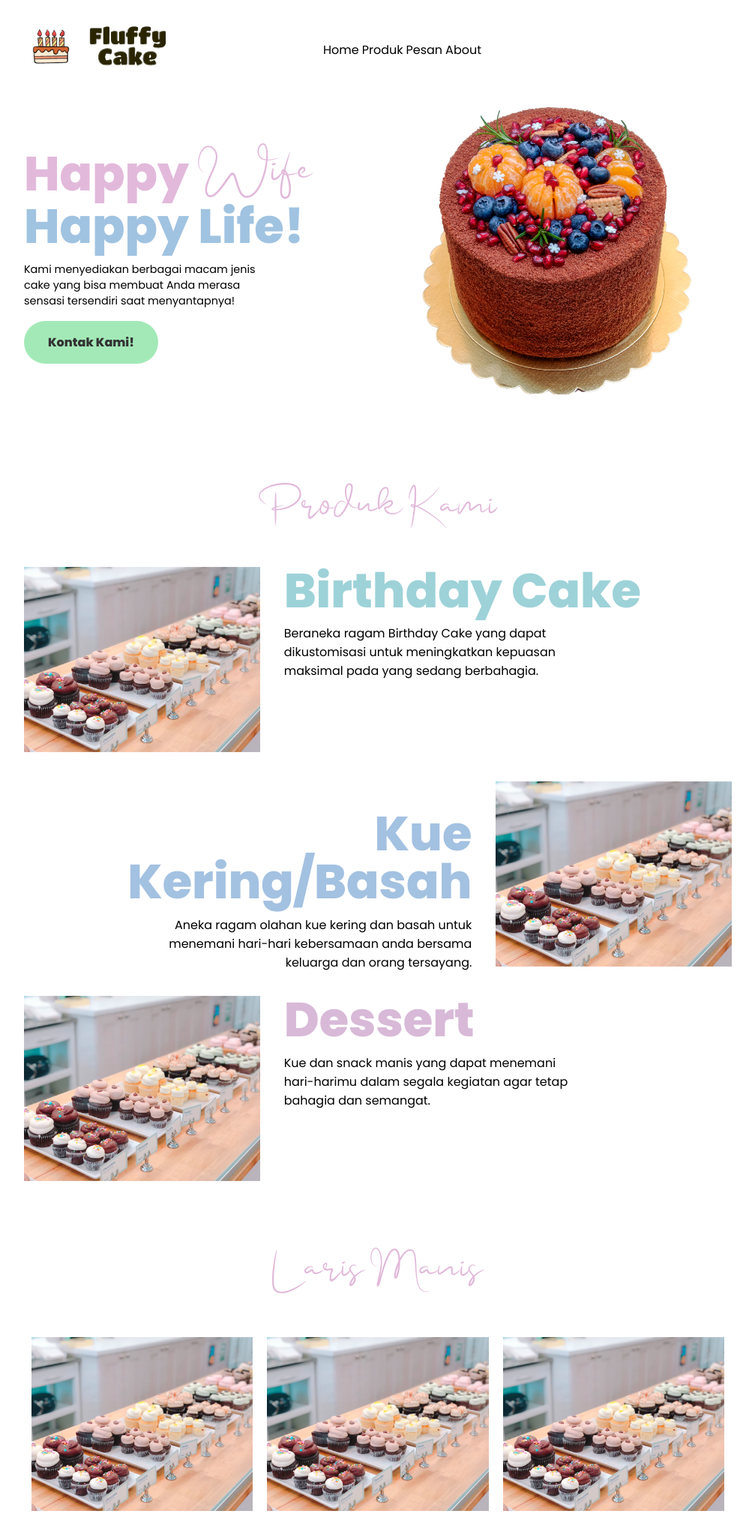
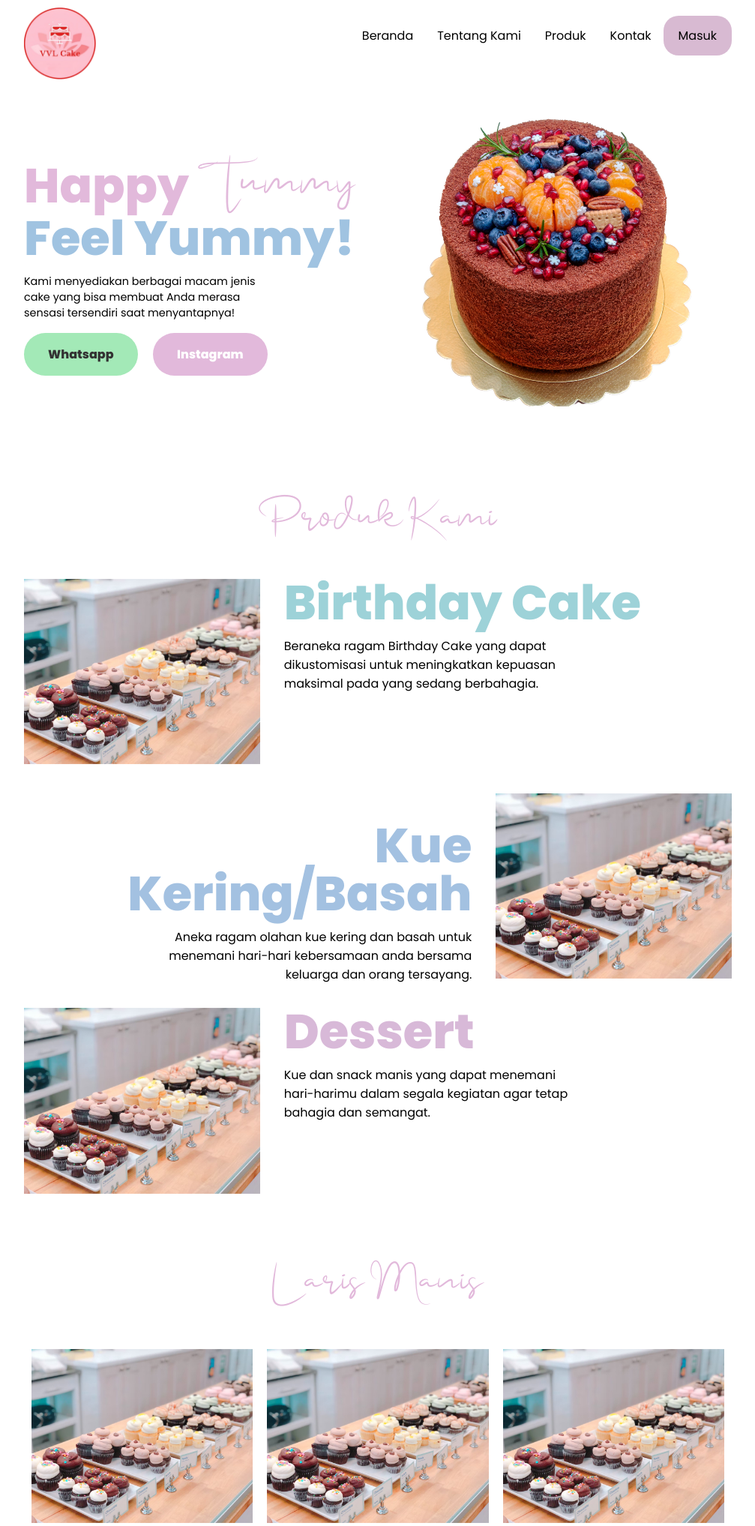
Before and after one commit to Hendrik-Krisma/tugas-UTS-web-pwd, a PHP site: page / in a window 1280 px wide. Shown: the top 2035 px of the page at 75% size, without its empty margins (136-1143 px from the left). Run offline with PHP 8.4, Linux system fonts and the light colour scheme.

Commit message:
Kode part 3

```diff
--- /dev/null
+++ b/assets/css/button.css
@@ -0,0 +1,113 @@
+/* Tombol Whatsapp */
+.tombol_whatsapp {
+    font-family: pebold;
+    display: inline-block;
+    vertical-align: middle;
+    -webkit-transform: perspective(1px) translateZ(0);
+    transform: perspective(1px) translateZ(0);
+    box-shadow: 0 0 1px rgba(0, 0, 0, 0);
+    position: relative;
+    overflow: hidden;
+    background: #A3E9B7;
+    -webkit-transition-property: color;
+    transition-property: color;
+    -webkit-transition-duration: 0.3s;
+    transition-duration: 0.3s;
+    padding: 1em 2em;
+    border-radius: 100px;
+    margin-top: 1em;
+    margin-right: 1em;
+    border: 0px;
+    color: #333333;
+  }
+
+.tombol_whatsapp:before {
+    content: "";
+    position: absolute;
+    z-index: -1;
+    top: 0;
+    left: 0;
+    right: 0;
+    bottom: 0;
+    background: #333333;
+    border-radius: 100%;
+    -webkit-transform: scale(0);
+    transform: scale(0);
+    -webkit-transition-property: transform;
+    transition-property: transform;
+    -webkit-transition-duration: 0.5s;
+    transition-duration: 0.5s;
+    -webkit-transition-timing-function: ease-out;
+transition-timing-function: ease-out;
+}
+.tombol_whatsapp:hover, .tombol_whatsapp:focus, .tombol_whatsapp:active {
+    color: #A3E9B7;
+    cursor: pointer;
+}
+
+.tombol_whatsapp a:hover, .tombol_whatsapp a:focus, .tombol_whatsapp a:active {
+    color: #A3E9B7;
+    cursor: pointer;
+}
+
+.tombol_whatsapp:hover:before, .tombol_whatsapp:focus:before, .tombol_whatsapp:active:before {
+    -webkit-transform: scale(2);
+    transform: scale(2);
+}
+
+/* Tombol Instagram */
+.tombol_instagram {
+    font-family: pebold;
+    display: inline-block;
+    vertical-align: middle;
+    -webkit-transform: perspective(1px) translateZ(0);
+    transform: perspective(1px) translateZ(0);
+    box-shadow: 0 0 1px rgba(0, 0, 0, 0);
+    position: relative;
+    overflow: hidden;
+    background: #E2B9DB;
+    -webkit-transition-property: color;
+    transition-property: color;
+    -webkit-transition-duration: 0.3s;
+    transition-duration: 0.3s;
+    padding: 1em 2em;
+    border-radius: 100px;
+    margin-top: 1em;
+    margin-right: 1em;
+    border: 0px;
+    color: white;
+  }
+
+.tombol_instagram:before {
+    content: "";
+    position: absolute;
+    z-index: -1;
+    top: 0;
+    left: 0;
+    right: 0;
+    bottom: 0;
+    background: #333333;
+    border-radius: 100%;
+    -webkit-transform: scale(0);
+    transform: scale(0);
+    -webkit-transition-property: transform;
+    transition-property: transform;
+    -webkit-transition-duration: 0.5s;
+    transition-duration: 0.5s;
+    -webkit-transition-timing-function: ease-out;
+    transition-timing-function: ease-out;
+}
+.tombol_instagram:hover, .tombol_instagram:focus, .tombol_instagram:active {
+    color: #E2B9DB;
+    cursor: pointer;
+}
+
+.tombol_instagram a:hover, .tombol_instagram a:focus, .tombol_instagram a:active {
+    color: #E2B9DB;
+    cursor: pointer;
+}
+
+.tombol_instagram:hover:before, .tombol_instagram:focus:before, .tombol_instagram:active:before {
+    -webkit-transform: scale(2);
+    transform: scale(2);
+}
--- a/assets/css/grid.css
+++ b/assets/css/grid.css
@@ -4,6 +4,12 @@
     /* grid-template-columns: 16rem 1fr 16rem; */
     grid-template-rows: auto 1fr auto;
     padding: 0 10em;
+}
+
+.grid_daftar{
+    display: grid;
+    grid-template-columns: repeat(12, 1fr);
+    margin: 0 12em;
 }
 
 .grid_tengah{
--- /dev/null
+++ b/assets/css/navbar.css
@@ -0,0 +1,62 @@
+.wrapper {
+    width: 100%;
+    margin: auto;
+    position: relative;
+}
+
+.menu {
+    float: right;
+}
+
+nav {
+    width: 100%;
+    margin: auto;
+    display: flex;
+    line-height: 80px;
+    position: sticky;
+    position: -webkit-sticky;
+    top: 0;
+    background: white;
+    z-index: 1;
+}
+
+nav ul {
+    list-style-type: none;
+    margin: 0;
+    padding: 0;
+    overflow: hidden;
+}
+
+nav ul li {
+    float: left;
+}
+
+nav ul li a {
+    color: black;
+    text-align: center;
+    padding: 0px 16px 0px 16px;
+    text-decoration: none;
+}
+
+nav ul li a:hover {
+    text-decoration: underline;
+}
+
+.tbl-pink {
+    background: #D8BAD2;
+    border-radius: 20px;
+    margin-top: 20px;
+    padding: 15px 20px 15px 20px;
+    color: black;
+    cursor: pointer;
+}
+
+.tbl-pink:hover {
+    background: #A0C3E1;
+    text-decoration: none;
+}
+
+.logo {
+    padding-top: 2px;
+    width:6em;
+}
--- a/assets/css/style.css
+++ b/assets/css/style.css
@@ -1,8 +1,18 @@
 @import "font.css";
 @import "grid.css";
+@import "button.css";
+@import "navbar.css";
+
+html{
+  scroll-behavior: smooth;
+}
 
 body{
     font-family: pregular;
+}
+
+#Produk{
+  scroll-behavior: smooth;
 }
 
 .header {
@@ -90,65 +100,10 @@ img{
     font-size: 0.9rem;
 }
 
-.tombol_judul {
-    font-family: pebold;
-    display: inline-block;
-    vertical-align: middle;
-    -webkit-transform: perspective(1px) translateZ(0);
-    transform: perspective(1px) translateZ(0);
-    box-shadow: 0 0 1px rgba(0, 0, 0, 0);
-    position: relative;
-    overflow: hidden;
-    background: #A3E9B7;
-    -webkit-transition-property: color;
-    transition-property: color;
-    -webkit-transition-duration: 0.3s;
-    transition-duration: 0.3s;
-    padding: 1em 2em;
-    border-radius: 100px;
-    margin-top: 1em;
-    border: 0px;
-    color: #333333;
-  }
-
-  a{
-    color:#333333;
-    text-decoration: none;
-  }
-
-  .tombol_judul:before {
-    content: "";
-    position: absolute;
-    z-index: -1;
-    top: 0;
-    left: 0;
-    right: 0;
-    bottom: 0;
-    background: #333333;
-    border-radius: 100%;
-    -webkit-transform: scale(0);
-    transform: scale(0);
-    -webkit-transition-property: transform;
-    transition-property: transform;
-    -webkit-transition-duration: 0.5s;
-    transition-duration: 0.5s;
-    -webkit-transition-timing-function: ease-out;
-    transition-timing-function: ease-out;
-  }
-  .tombol_judul:hover, .tombol_judul:focus, .tombol_judul:active {
-    color: #A3E9B7;
-    cursor: pointer;
-  }
-
-  .tombol_judul a:hover, .tombol_judul a:focus, .tombol_judul a:active {
-    color: #A3E9B7;
-    cursor: pointer;
-  }
-
-  .tombol_judul:hover:before, .tombol_judul:focus:before, .tombol_judul:active:before {
-    -webkit-transform: scale(2);
-    transform: scale(2);
-  }
+a{
+  color:#333333;
+  text-decoration: none;
+}
 
 .judul_bagan{
     font-family: onelove;
@@ -177,21 +132,34 @@ img{
     padding: 0 2em 0 0;
     text-align: right;
     align-content: end;
+    height: 100%;
 }
 
 .gambar_baris_satu, .gambar_baris_dua{
+    display: flex;
     padding: 0.6em;
+    transition: 0.5s;
+}
+
+.gambar_baris_satu:hover, .gambar_baris_dua:hover{
+  cursor: pointer;
+  transform: scale(1.4);
+  z-index: 100;
+  box-shadow: 0 5px 25px rgba(0, 0, 0, .2);
 }
 
 .gambar_kami{
-    width: 100%;
-    padding: 0;
+    height: 50%;
+    padding: 0.6em;
     transition: 0.5s;
 }
 
 .gambar_kami:hover{
     cursor: pointer;
-    padding: 1em;
+    transform: scale(1.4);
+    z-index: 100;
+    box-shadow: 0 5px 25px rgba(0, 0, 0, .2);
+    border:1px solid #FFEC8D;
 }
 
 .judul_bagan_4{
--- a/index.html
+++ b/index.html
@@ -5,20 +5,23 @@
     <meta http-equiv="X-UA-Compatible" content="IE=edge">
     <meta name="viewport" content="width=device-width, initial-scale=1.0">
     <title>Fluffy Cake</title>
-    <link rel="stylesheet" type="text/css" href="/assets/css/style.css" />
+    <link rel="stylesheet" type="text/css" href="assets/css/style.css" />
 </head>
 <body>
-    <div class="grid grid-bg grid-max">
+    <div class="grid grid-bg ">
         <nav class="col-12">
-            <div class="header" >
-                <a href="#default" class="logo"><img src="assets/images/logo.png"></a>
-                <div class="kananatas">
-                  <a  class="header-right">Home</a>
-                  <a class="header-right">Produk</a>
-                  <a class="header-right">Pesan</a>
-                  <a class="header-right">About</a>
+            <div class="wrapper">
+                <img class="logo" src="assets/images/logo/vvlcake2.png">
+                <div class="menu">
+                    <ul>
+                        <li><a href='#home'>Beranda</a></li>
+                        <li><a href='#about'>Tentang Kami</a></li>
+                        <li><a href='#product'>Produk</a></li>
+                        <li><a href='#contact'>Kontak</a></li>
+                        <li><a href=''class="tbl-pink">Masuk</a></li>
+                    </ul>
                 </div>
-              </div>
+            </div>
         </nav>
     </div>
 
@@ -27,21 +30,22 @@
                 <div class="judul_utama">
                     <div class="judul_baris_satu">
                         <span>Happy</span>
-                        <span class="judul_wife">Wife</span>
+                        <span class="judul_wife">Tummy</span>
                     </div>
                     <div class="judul_baris_dua">
-                        Happy Life!
+                        Feel Yummy!
                     </div>
                 </div>
                 <div class="teks_judul">Kami menyediakan berbagai macam jenis cake yang bisa membuat Anda merasa sensasi tersendiri saat menyantapnya!</div>
-                <a class="tombol_judul"href="http://wa.me/+6285348166286" >Kontak Kami!</a>
+                <a class="tombol_whatsapp"href="http://wa.me/+6285348166286" target="_blank" rel="noopener noreferrer">Whatsapp</a>
+                <a class="tombol_instagram"href="https://www.instagram.com/vvl_cake/" target="_blank" rel="noopener noreferrer">Instagram</a>
             </div>
             <div class="gambar_judul col-6">
                 <img src="assets/images/kue1.png" />
             </div>
         </div>
 
-        <div class="grid col-12" style="margin-top:6em;">
+        <div id="Produk" class="grid col-12" style="margin-top:6em;">
             <div class="judul_bagan col-12">
                 Produk Kami
             </div>
@@ -72,7 +76,7 @@
 
         <span class="col-12" ></span>
 
-        <div class="col-12 grid" style="margin-top: 4em;">
+        <div id="Laris" class="col-12 grid" style="margin-top: 4em;">
             <div class="judul_bagan col-12">
                 Laris Manis
             </div>
@@ -104,7 +108,7 @@
 
     <span class="col-12" style="margin-top: 4em;"></span>
 
-    <div class="tentang_kami">
+    <div id="Tentang" class="tentang_kami">
         <div class="col-12 grid">
             <div class="judul_bagan col-12">
                 Tentang Kami
@@ -133,50 +137,88 @@
 
     <span class="col-12" style="margin-top: 4em;"></span>
 
-    <div class="cara_pemesanan">
+    <div id="Cara" class="cara_pemesanan">
         <div class="grid">
             <div class="col-12">
                 <div class="judul_bagan col-12">
-                    Cara Pemesanan
+                    Proses Pemesanan
                 </div>
-                <div class="box">
+                <h2></h2>
+                <div class="col-12 grid_daftar grid_tengah daftar">
+
+                    <span class="col-1" style="text-align: center;">1</span>
+                    <div class="col-11">Silahkan kunjungi link WhatsApp atau Instagram kami yang tertera di info kontak.</div>
+                </div>
+                <div class="col-12 grid_daftar grid_tengah daftar">
+
+                    <span class="col-1" style="text-align: center;">2</span>
+                    <div class="col-11">Awali chat dengan mengisi form pemesanan pelanggan yang berisi nama, alamat, Nomor telepon, nama kue yang ingin di beli, masukkan jumlah yang diinginkan.</div>
+                </div>
+                <div class="col-12 grid_daftar grid_tengah daftar">
+
+                    <span class="col-1" style="text-align: center;">3</span>
+                    <div class="col-11">Jika ingin custom bisa sertakan foto cake yang diinginkan.</div>
+                </div>
+                <div class="col-12 grid_daftar grid_tengah daftar">
+
+                    <span class="col-1" style="text-align: center;">4</span>
+                    <div class="col-11">Isi pilihan atau tipe pengiriman.</div>
+                </div><div class="col-12 grid_daftar grid_tengah daftar">
+
+                    <span class="col-1" style="text-align: center;">5</span>
+                    <div class="col-11">Cantumkan kata-kata yang diinginkan pada form jika Anda menginginkan ada kata-kata di atas kue.</div>
+                </div>
+                <div class="col-12 grid_daftar grid_tengah daftar">
+
+                    <span class="col-1" style="text-align: center;">6</span>
+                    <div class="col-11">Silahkan memilih ingin DP/full payments/pembayaran cod.</div>
+                </div><div class="col-12 grid_daftar grid_tengah daftar">
+
+                    <span class="col-1" style="text-align: center;">7</span>
+                    <div class="col-11">Metode pembayaran akan dikirim saat pengisian form selesai. Tersedia pilihan: Tunai saat pengiriman/ Transfer Bank ke Acc Permata Bank 1230-103-387/melalui QRIS.</div>
+                </div>
+
+                <div class="col-12 tombol_pemesanan">
+                    <a class="tombol_whatsapp"href="http://wa.me/+6285348166286" target="_blank" rel="noopener noreferrer" >Whatsapp</a>
+                    <a class="tombol_instagram"href="https://www.instagram.com/vvl_cake/" target="_blank" rel="noopener noreferrer">Instagram</a>
+                </div>
+                <!-- <div class="box">
                     <h2></h2>
                     <ul>
-                        <li><span>1</span>Pilihlah produk yang ingin Anda beli.</li>
-                        <li><span>2</span>Sesudah mendapatkan kue apa yang ingin dibeli, hubungi Kontak kami.</li>
-                        <li><span>3</span>Perkenalkan diri dan kue apa yang ingin dibeli.</li>
-                        <li><span>4</span>Akan ada beberapa pertanyaan mengenai kue yang akan dibuat, untuk memastikan kepuasan konsumen.</li>
-                        <li><span>5</span>Ketika kedua belah pihak sudah sepakat, maka akan ditentukan berapa lama pembuatannya.</li>
-                        <li><span>6</span>Pembayaran bisa dilakukan saat kue ingin diambil pada Toko atau melewati QRIS</li>
-                        <li><span>7</span>Lorem ipsum dolor sit amet consectetur adipisicing elit. Est, debitis.</li>
+                        <li><span>1</span>Silahkan kunjungi link WhatsApp atau Instagram kami yang tertera di info kontak.</li>
+                        <li><span>2</span>Awali chat dengan mengisi form pemesanan pelanggan yang berisi nama, alamat, no.hp, nama cake yang ingin di beli, masukkan jumlah yang diinginkan.</li>
+                        <li><span>3</span>Jika ingin custom bisa sertakan foto cake yang diinginkan.</li>
+                        <li><span>4</span>Isi pilihan atau tipe pengiriman.</li>
+                        <li><span>5</span>Cantumkan kata-kata yang diinginkan pada form jika Anda menginginkan ada kata-kata di atas kue.</li>
+                        <li><span>6</span>Silahkan memilih ingin DP/full payments/pembayaran cod.</li>
+                        <li><span>7</span>Metode pembayaran akan dikirim saat pengisian form selesai. Tersedia pilihan: Tunai saat pengiriman/ Transfer Bank ke Acc Permata Bank 1230-103-387/melalui QRIS.</li>
                     </ul>
 
-                </div>
+                </div> -->
             </div>
         </div>
     </div>
 
-
     <div class="footer">
         <footer class="col-12 grid grid_tengah">
-            <div class="col-3">
-                <div><img src="assets/images/logo.png" /></div>
-                <div>Kue Ulang tahun, Pudding Hias, Lapis Legit, dan Kue Kering khas Pontianak.</div>
+            <div class="col-3 footer1">
+                <div class="footer1_logo"><img src="assets/images/logo/vvlcake1.png" /></div>
+                <div class="footer2_teks">Kue Ulang tahun, Pudding Hias, Lapis Legit, dan Kue Kering khas Pontianak.</div>
             </div>
 
             <div class="col-7 logo_wa">
-                <div><img src="assets/images/logowa.png" /></div>
+                <div>selesai</div>
             </div>
 
-            <div class="col-2">
-                <div>Tentang Kami</div>
-                <div>Produk</div>
-                <div>Cara Pemesanan</div>
-                <div>Informasi pengiriman</div>
+            <div class="col-2 footer_link">
+                <div><a href="#Produk">Produk</a></div>
+                <div><a href="#Laris">Laris Manis</a></div>
+                <div><a href="#Tentang">Tentang Kami</a></div>
+                <div><a href="#Cara">Cara Pemesanan</a></div>
             </div>
 
             <div class="col-12">
-                <hr></hr>
+                <hr style="border:1px solid white;"></hr>
             </div>
         </footer>
     </div>
```
Also changed, not shown: other parts of assets/css/style.css (+57 -50 lines), assets/images/logo/logo.png (renamed from assets/images/logo.png), assets/images/logo/vvlcake1.png (added), assets/images/logo/vvlcake2.png (added).
